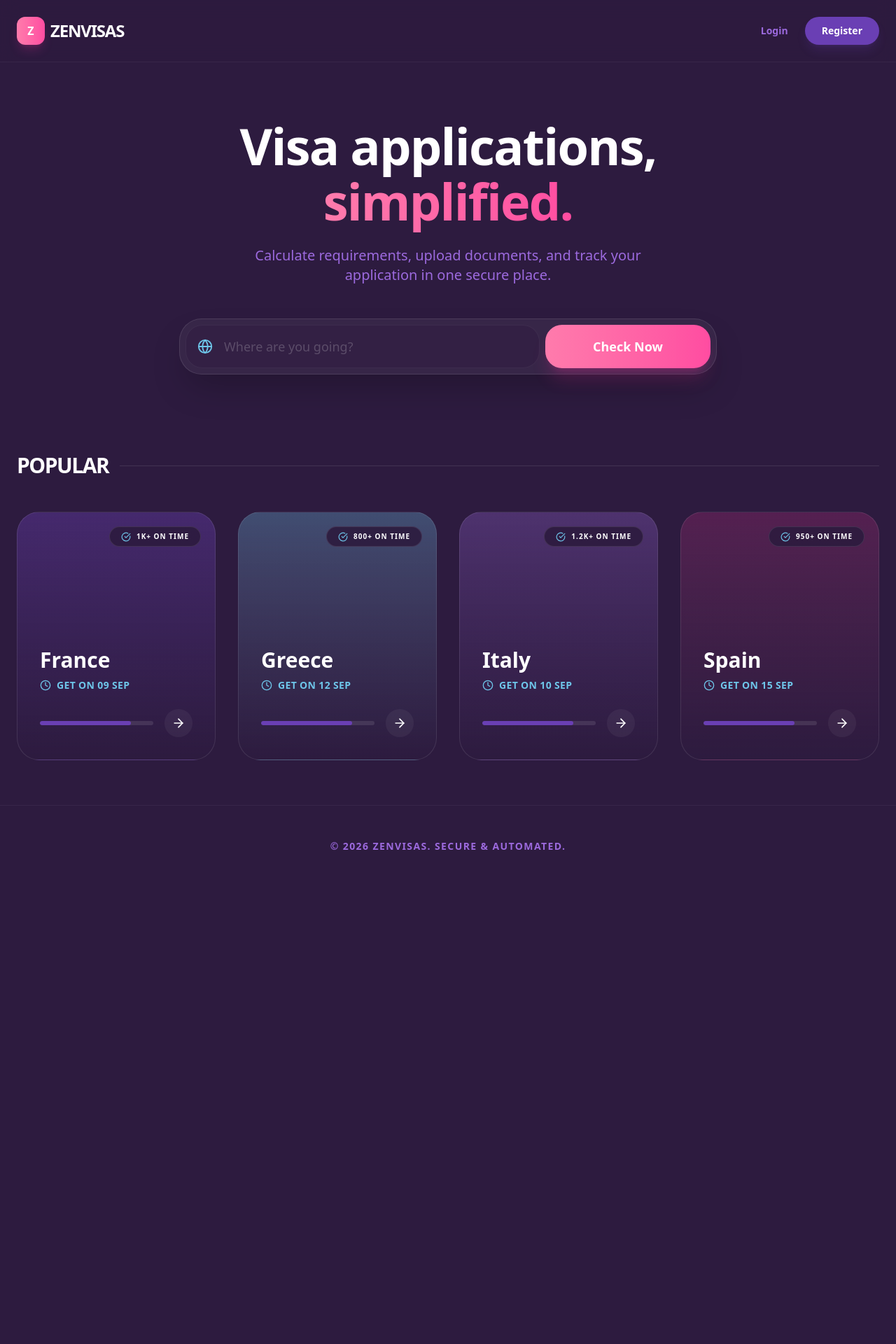
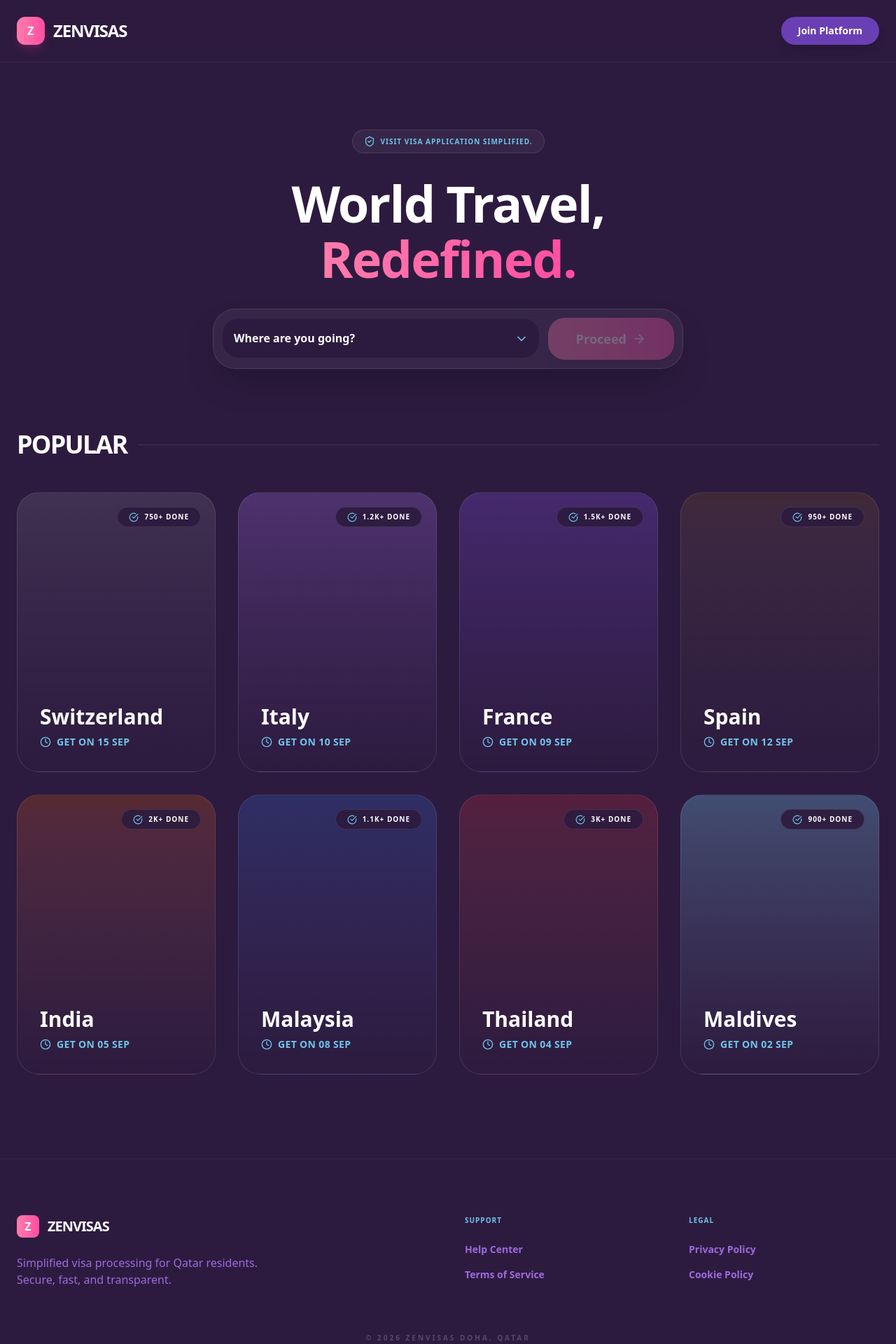
Before and after one commit to sojibjubayer/zenvisa, a Next.js app: page / in a window 1280 px wide. Shown: the top 1920 px of the page at 70% size. Before the commit the page ends 1267 px from the top, so only its background shows below. Built offline with nearby package versions, Linux system fonts and the light colour scheme.

Commit message:
with modal and select option

```diff
--- a/src/app/globals.css
+++ b/src/app/globals.css
@@ -1,17 +1,19 @@
 @import "tailwindcss";
 
 @theme {
-  /* Primary & Secondary Palettes */
+  /* Specification Primary Palette */
   --color-brand-dark: #2D1B3F;
   --color-brand-violet: #6A3FB4;
+  /* Secondary Palette */
   --color-brand-lavender: #9C6ADE;
   --color-brand-sky: #6EC5E9;
-  --color-light-grey: #EAEAEA;
+  /* Imagery Tones */
+  --color-brand-tiger: #E5A13E;
+  --color-brand-gunmetal: #213638;
 
-  /* Gradient overlays for "travel-vibe energy" */
   --background-image-sunset: linear-gradient(to right, #FF7BAC, #FF4CA1);
 }
 
 body {
-  @apply bg-brand-dark text-white antialiased;
+  @apply bg-brand-dark text-white selection:bg-brand-violet antialiased;
 }
--- a/src/app/page.tsx
+++ b/src/app/page.tsx
@@ -1,98 +1,114 @@
-import { Search, Globe, Clock, CheckCircle, ArrowRight, Menu } from "lucide-react";
+"use client";
+
+import { useState } from "react";
+import { useRouter } from "next/navigation";
+import {
+  Search, Globe, Clock, CheckCircle,
+  ArrowRight, X, FileText, CreditCard,
+  ShieldCheck, MapPin, ChevronRight
+} from "lucide-react";
 
 const destinations = [
-  { id: 1, name: "France", success: "1K+", date: "09 Sep", gradient: "from-brand-violet/40" },
-  { id: 2, name: "Greece", success: "800+", date: "12 Sep", gradient: "from-brand-sky/30" },
-  { id: 3, name: "Italy", success: "1.2K+", date: "10 Sep", gradient: "from-brand-lavender/30" },
-  { id: 4, name: "Spain", success: "950+", date: "15 Sep", gradient: "from-pink-500/20" },
+  { id: 1, name: "Switzerland", success: "750+", date: "15 Sep", gradient: "from-white/10", docs: ["Schengen Form", "Flight Booking", "Hotel Voucher", "Salary Certificate"] },
+  { id: 2, name: "Italy", success: "1.2K+", date: "10 Sep", gradient: "from-brand-lavender/30", docs: ["Schengen Form", "Insurance", "Bank Statement (6 Months)", "NOC Letter"] },
+  { id: 3, name: "France", success: "1.5K+", date: "09 Sep", gradient: "from-brand-violet/40", docs: ["Schengen Form", "Passport Copy", "2 Photos (White BG)", "Travel Insurance"] },
+  { id: 4, name: "Spain", success: "950+", date: "12 Sep", gradient: "from-yellow-500/10", docs: ["Schengen Form", "Flight Itinerary", "Proof of Accommodation", "Bank Statement"] },
+  { id: 5, name: "India", success: "2K+", date: "05 Sep", gradient: "from-orange-500/20", docs: ["E-Visa Form", "Passport Scan", "Digital Photo", "Invite Letter"] },
+  { id: 6, name: "Malaysia", success: "1.1K+", date: "08 Sep", gradient: "from-blue-500/20", docs: ["Digital Visa Form", "Passport Copy", "Flight Ticket", "Hotel Confirmation"] },
+  { id: 7, name: "Thailand", success: "3K+", date: "04 Sep", gradient: "from-red-500/20", docs: ["Arrival Card", "Bank Balance", "Flight Return", "Passport Scan"] },
+  { id: 8, name: "Maldives", success: "900+", date: "02 Sep", gradient: "from-brand-sky/30", docs: ["IMUGA Form", "Hotel Booking", "Return Ticket", "Health Declaration"] },
 ];
 
-export default function MobileFriendlyLanding() {
+export default function ZenVisasFullPage() {
+  const router = useRouter();
+  const [selectedCountry, setSelectedCountry] = useState<typeof destinations[0] | null>(null);
+  const [navSelection, setNavSelection] = useState("");
+
+  const handleProceed = () => {
+    if (navSelection) {
+      // Navigates to /visa/switzerland, /visa/india, etc.
+      router.push(`/visa/${navSelection.toLowerCase()}`);
+    }
+  };
+
   return (
-    <div className="min-h-screen bg-brand-dark text-white selection:bg-brand-violet">
-      {/* Navigation - Sticky for better mobile UX */}
-      <nav className="sticky top-0 z-50 bg-brand-dark/80 backdrop-blur-md border-b border-white/5 p-4 md:p-6 flex justify-between items-center">
-        <div className="flex items-center gap-2">
-          <div className="w-8 h-8 md:w-10 md:h-10 bg-linear-to-r from-[#FF7BAC] to-[#FF4CA1] rounded-lg md:rounded-xl flex items-center justify-center font-black shadow-lg shadow-pink-500/20">Z</div>
-          <span className="text-xl md:text-2xl font-black tracking-tighter">ZENVISAS</span>
-        </div>
-
-        {/* Mobile Menu Icon (Visible on small screens) */}
-        <div className="md:hidden">
-          <Menu className="w-6 h-6 text-brand-lavender" />
-        </div>
-
-        {/* Desktop Buttons */}
-        <div className="hidden md:flex gap-6 items-center">
-          <button className="text-sm font-bold text-brand-lavender hover:text-white transition">Login</button>
-          <button className="bg-brand-violet px-6 py-2.5 rounded-full text-sm font-bold shadow-lg shadow-brand-violet/20 hover:scale-105 transition">
-            Register
+    <div className="min-h-screen pb-20 bg-brand-dark text-white">
+      {/* --- NAVIGATION --- */}
+      <nav className="sticky top-0 z-40 bg-brand-dark/80 backdrop-blur-xl border-b border-white/5 p-4 md:p-6">
+        <div className="max-w-7xl mx-auto flex justify-between items-center">
+          <div className="flex items-center gap-3">
+            <div className="w-10 h-10 bg-linear-to-r from-[#FF7BAC] to-[#FF4CA1] rounded-xl flex items-center justify-center font-black shadow-lg shadow-pink-500/20">Z</div>
+            <span className="text-2xl font-black tracking-tighter uppercase">ZenVisas</span>
+          </div>
+          <button className="bg-brand-violet px-6 py-2.5 rounded-full text-sm font-bold shadow-lg hover:scale-105 transition-all">
+            Join Platform
           </button>
         </div>
       </nav>
 
-      {/* Hero Section - Padding adjusted for mobile */}
-      <section className="max-w-5xl mx-auto px-6 pt-12 md:pt-20 pb-12 text-center">
-        <h1 className="text-4xl md:text-7xl font-black mb-4 md:mb-6 tracking-tight leading-[1.1]">
-          Visa applications, <br />
-          <span className="text-transparent bg-clip-text bg-linear-to-r from-[#FF7BAC] to-[#FF4CA1]">simplified.</span>
+      {/* --- HERO SECTION --- */}
+      <section className="max-w-5xl mx-auto px-6 pt-16 md:pt-24 pb-12 text-center">
+        <div className="inline-flex items-center gap-2 bg-white/5 border border-white/10 px-4 py-2 rounded-full mb-8">
+          <ShieldCheck className="w-4 h-4 text-brand-sky" />
+          <span className="text-[10px] font-black uppercase tracking-widest text-brand-sky text-center">Visit Visa Application Simplified.</span>
+        </div>
+        <h1 className="text-5xl md:text-7xl font-black mb-6 tracking-tight leading-[1.1]">
+          World Travel, <br />
+          <span className="text-transparent bg-clip-text bg-linear-to-r from-[#FF7BAC] to-[#FF4CA1]">Redefined.</span>
         </h1>
-        <p className="text-brand-lavender text-base md:text-xl mb-8 md:mb-12 max-w-2xl mx-auto font-medium px-4">
-          Calculate requirements, upload documents, and track your application in one secure place.
-        </p>
 
-        {/* Mobile Optimized Search - Stacked on mobile, row on desktop */}
-        <div className="bg-white/5 p-2 rounded-3xl md:rounded-4xl border border-white/10 flex flex-col md:flex-row gap-2 max-w-3xl mx-auto shadow-2xl">
-          <div className="flex-[2] flex items-center gap-3 md:gap-4 bg-brand-dark/40 p-4 rounded-2xl md:rounded-3xl border border-white/5">
-            <Globe className="text-brand-sky w-5 h-5 md:w-6 md:h-6" />
-            <input
-              className="bg-transparent outline-none w-full text-base md:text-lg placeholder:text-white/20"
-              placeholder="Where are you going?"
-            />
+        {/* CORRECTED SELECTOR BOX */}
+        <div className="mt-8 bg-white/5 p-3 rounded-3xl md:rounded-4xl border border-white/10 flex flex-col md:flex-row gap-3 max-w-2xl mx-auto shadow-2xl backdrop-blur-md">
+          <div className="flex-1 relative">
+            <select
+              value={navSelection}
+              onChange={(e) => setNavSelection(e.target.value)}
+              className="w-full bg-brand-dark text-white p-4 rounded-2xl md:rounded-3xl border border-white/5 outline-none appearance-none cursor-pointer font-bold focus:border-brand-violet/50 transition-colors"
+            >
+              <option value="" disabled>Where are you going?</option>
+              {destinations.map((d) => (
+                <option key={d.id} value={d.name} className="bg-brand-dark">
+                  {d.name}
+                </option>
+              ))}
+            </select>
+            <div className="absolute right-4 top-1/2 -translate-y-1/2 pointer-events-none text-brand-sky">
+              <ChevronRight className="w-5 h-5 rotate-90" />
+            </div>
           </div>
-          <button className="w-full md:w-auto md:flex-1 bg-linear-to-r from-[#FF7BAC] to-[#FF4CA1] py-4 rounded-2xl md:rounded-3xl font-black text-base md:text-lg shadow-xl shadow-pink-500/20 active:scale-95 transition">
-            Check Now
+          <button
+            onClick={handleProceed}
+            disabled={!navSelection}
+            className="md:px-10 py-4 bg-linear-to-r from-[#FF7BAC] to-[#FF4CA1] rounded-2xl md:rounded-3xl font-black text-lg shadow-xl active:scale-95 transition-all disabled:opacity-30 flex items-center justify-center gap-2"
+          >
+            Proceed <ArrowRight className="w-5 h-5" />
           </button>
         </div>
       </section>
 
-      {/* Destination Grid - Responsive columns */}
-      <section className="max-w-7xl mx-auto px-6 py-8 md:py-16">
-        <div className="flex items-center gap-4 mb-8 md:mb-12">
-          <h2 className="text-xl md:text-3xl font-black uppercase tracking-tighter shrink-0">Popular</h2>
+      {/* --- POPULAR SECTION --- */}
+      <section className="max-w-7xl mx-auto px-6 py-10">
+        <div className="flex items-center gap-4 mb-12">
+          <h2 className="text-2xl md:text-4xl font-black uppercase tracking-tighter shrink-0">Popular</h2>
           <div className="h-px flex-1 bg-white/10" />
         </div>
 
-        {/* 1 col on mobile, 2 on tablet, 4 on desktop */}
         <div className="grid grid-cols-1 sm:grid-cols-2 lg:grid-cols-4 gap-6 md:gap-8">
           {destinations.map((country) => (
-            <div key={country.id} className="group cursor-pointer">
-              {/* Card Container - aspect-4/5 and rounded-4xl maintained */}
-              <div className={`relative aspect-4/5 rounded-4xl overflow-hidden bg-linear-to-b ${country.gradient} to-brand-dark border border-white/10 group-hover:border-brand-violet/50 transition-all duration-500`}>
-
-                {/* Highlight Badge - Smaller on mobile */}
-                <div className="absolute top-4 right-4 md:top-5 md:right-5 z-10 bg-brand-dark/90 backdrop-blur-md px-3 md:px-4 py-1.5 rounded-full border border-white/10 flex items-center gap-2">
-                  <CheckCircle className="w-3 h-3 md:w-3.5 md:h-3.5 text-brand-sky" />
-                  <span className="text-[9px] md:text-[10px] font-black tracking-widest uppercase">{country.success} On Time</span>
+            <div
+              key={country.id}
+              onClick={() => setSelectedCountry(country)}
+              className="group cursor-pointer relative min-h-[400px]"
+            >
+              <div className={`absolute inset-0 rounded-4xl overflow-hidden bg-linear-to-b ${country.gradient} to-brand-dark border border-white/10 group-hover:border-brand-violet transition-all duration-500 flex flex-col justify-end p-8`}>
+                <div className="absolute top-5 right-5 z-10 bg-brand-dark/90 backdrop-blur-md px-4 py-1.5 rounded-full border border-white/10 flex items-center gap-2">
+                  <CheckCircle className="w-3.5 h-3.5 text-brand-sky" />
+                  <span className="text-[10px] font-black tracking-widest uppercase">{country.success} Done</span>
                 </div>
-
-                {/* Card Content Overlay */}
-                <div className="absolute inset-0 p-6 md:p-8 flex flex-col justify-end">
-                  <h3 className="text-2xl md:text-3xl font-black mb-1 md:mb-2 group-hover:text-brand-sky transition-colors">{country.name}</h3>
-                  <div className="flex items-center gap-2 text-brand-sky font-bold mb-4 md:mb-6">
-                    <Clock className="w-3.5 h-3.5 md:w-4 md:h-4" />
-                    <span className="text-[12px] md:text-sm uppercase tracking-wide">Get on {country.date}</span>
-                  </div>
-
-                  {/* Processing Speed Bar */}
-                  <div className="flex items-center gap-4">
-                    <div className="h-1.5 flex-1 bg-white/10 rounded-full overflow-hidden">
-                      <div className="h-full bg-brand-violet w-4/5 rounded-full" />
-                    </div>
-                    <div className="w-8 h-8 md:w-10 md:h-10 rounded-full bg-white/5 flex items-center justify-center group-hover:bg-brand-violet transition-colors">
-                      <ArrowRight className="w-4 h-4 md:w-5 md:h-5" />
-                    </div>
-                  </div>
+                <h3 className="text-3xl font-black mb-2 group-hover:text-brand-sky transition-colors">{country.name}</h3>
+                <div className="flex items-center gap-2 text-brand-sky font-bold">
+                  <Clock className="w-4 h-4" />
+                  <span className="text-sm uppercase tracking-wide">Get on {country.date}</span>
                 </div>
               </div>
             </div>
@@ -100,12 +116,62 @@ export default function MobileFriendlyLanding() {
         </div>
       </section>
 
-      {/* Footer */}
-      <footer className="py-12 border-t border-white/5 text-center px-6">
-        <p className="text-[10px] md:text-sm uppercase tracking-widest font-bold text-brand-lavender">
-          © 2026 ZenVisas. Secure & Automated.
-        </p>
+      {/* --- FOOTER --- */}
+      <footer className="max-w-7xl mx-auto px-6 pt-20 pb-10 border-t border-white/5 mt-20">
+        <div className="grid grid-cols-1 md:grid-cols-4 gap-12 mb-16">
+          <div className="col-span-2">
+            <div className="flex items-center gap-3 mb-6">
+              <div className="w-8 h-8 bg-linear-to-r from-[#FF7BAC] to-[#FF4CA1] rounded-lg flex items-center justify-center font-black">Z</div>
+              <span className="text-xl font-black uppercase tracking-tighter">ZenVisas</span>
+            </div>
+            <p className="text-brand-lavender max-w-sm">Simplified visa processing for Qatar residents. Secure, fast, and transparent.</p>
+          </div>
+          <div>
+            <h4 className="font-black uppercase tracking-widest text-brand-sky text-[10px] mb-6">Support</h4>
+            <ul className="space-y-4 text-sm font-bold text-brand-lavender">
+              <li className="hover:text-white cursor-pointer transition">Help Center</li>
+              <li className="hover:text-white cursor-pointer transition">Terms of Service</li>
+            </ul>
+          </div>
+          <div>
+            <h4 className="font-black uppercase tracking-widest text-brand-sky text-[10px] mb-6">Legal</h4>
+            <ul className="space-y-4 text-sm font-bold text-brand-lavender">
+              <li className="hover:text-white cursor-pointer transition">Privacy Policy</li>
+              <li className="hover:text-white cursor-pointer transition">Cookie Policy</li>
+            </ul>
+          </div>
+        </div>
+        <p className="text-center text-[10px] font-black uppercase tracking-[0.3em] text-white/20">© 2026 ZenVisas Doha, Qatar</p>
       </footer>
+
+      {/* --- MODAL --- */}
+      {selectedCountry && (
+        <div className="fixed inset-0 z-50 flex items-end md:items-center justify-center p-0 md:p-6 overflow-y-auto">
+          <div className="fixed inset-0 bg-brand-dark/90 backdrop-blur-xl" onClick={() => setSelectedCountry(null)} />
+          <div className="relative w-full max-w-2xl bg-[#1A1128] border-t md:border border-white/10 rounded-t-[3rem] md:rounded-[3rem] p-8 md:p-10 shadow-2xl animate-in slide-in-from-bottom duration-500">
+            <div className="flex justify-between items-start mb-8">
+              <h3 className="text-4xl md:text-5xl font-black tracking-tight">{selectedCountry.name}</h3>
+              <button onClick={() => setSelectedCountry(null)} className="p-3 bg-white/5 rounded-2xl hover:bg-white/10 transition"><X /></button>
+            </div>
+            <div className="bg-linear-to-br from-brand-violet/20 via-brand-violet/5 to-transparent p-6 rounded-4xl border border-brand-violet/30 mb-8 flex justify-between items-center">
+              <div className="flex items-center gap-4">
+                <div className="w-14 h-14 bg-brand-violet rounded-2xl flex items-center justify-center shadow-lg"><CreditCard /></div>
+                <div>
+                  <p className="text-[10px] uppercase font-black text-brand-lavender tracking-widest mb-1">Fee</p>
+                  <p className="text-3xl font-black">499 QAR</p>
+                </div>
+              </div>
+              <span className="text-[10px] font-black uppercase text-brand-sky tracking-widest">Visa + Service Fee</span>
+            </div>
+            <button
+              onClick={() => router.push(`/visa/${selectedCountry.name.toLowerCase()}`)}
+              className="w-full bg-linear-to-r from-[#FF7BAC] to-[#FF4CA1] py-5 rounded-4xl font-black text-xl shadow-2xl flex items-center justify-center gap-3 hover:scale-[1.02] active:scale-95 transition-all"
+            >
+              Start Application <ArrowRight />
+            </button>
+          </div>
+        </div>
+      )}
     </div>
   );
 }
```
